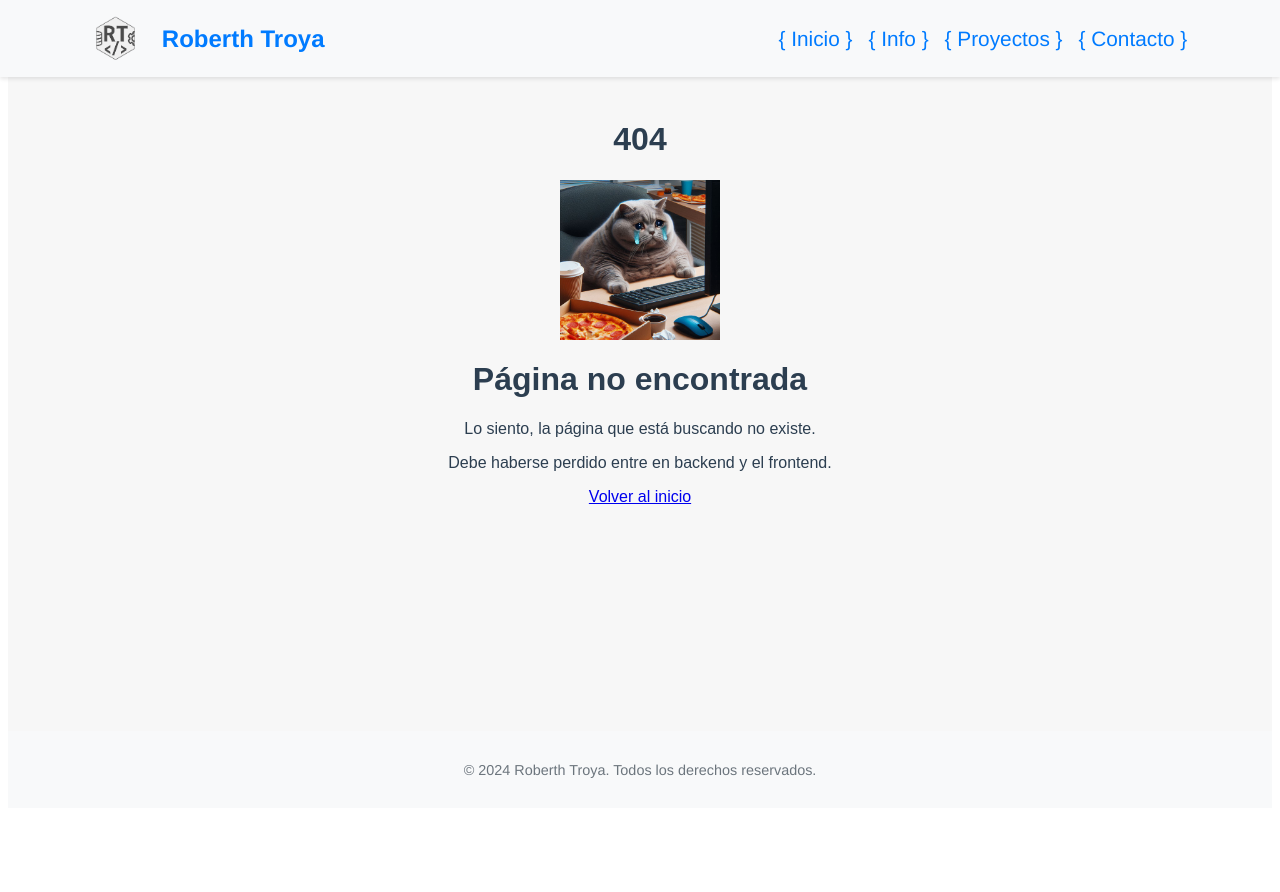
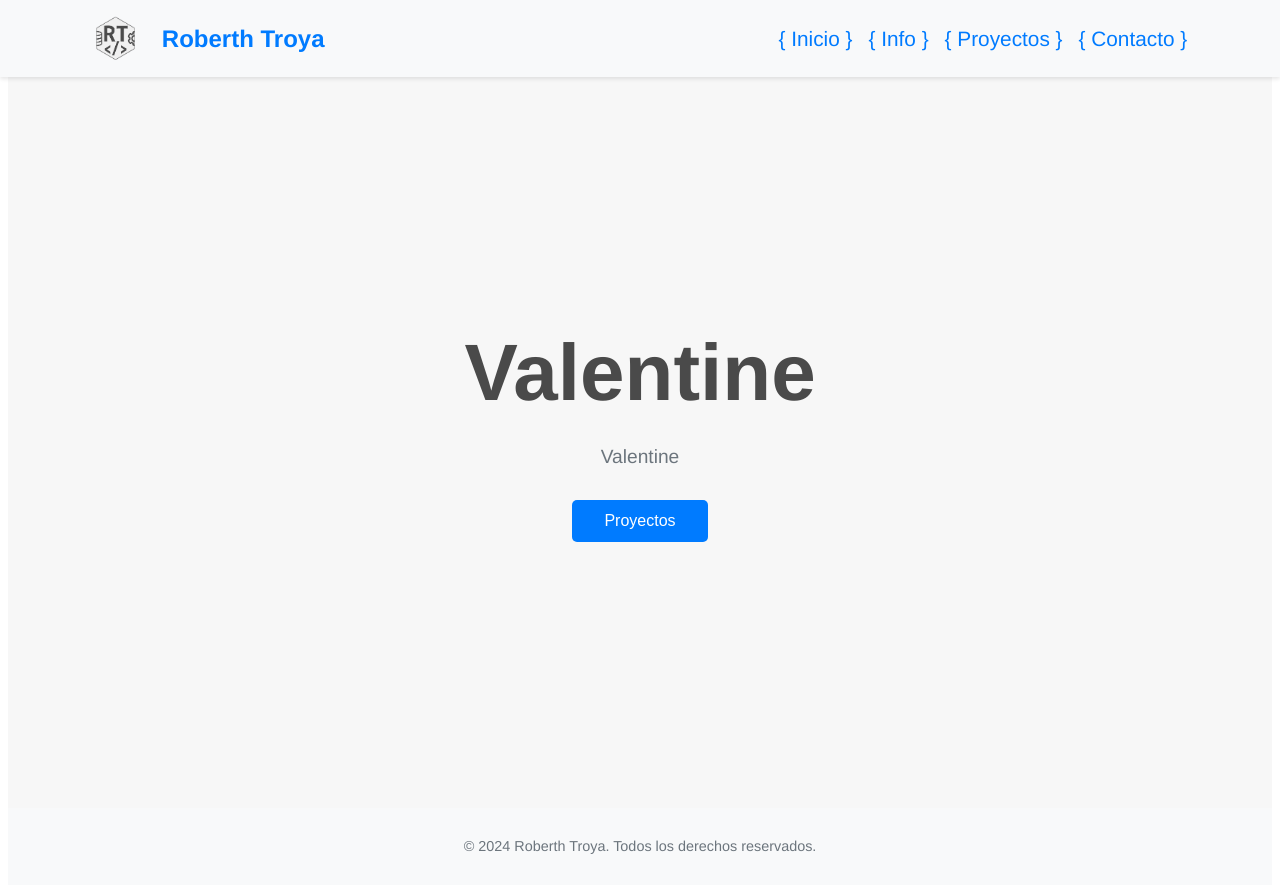
Before and after one commit to CoilBetrox/portafolio-rdtr, a Vue app: page /valentine in a window 1280 px wide. Before the commit the page ends 816 px from the top, so only its background shows below. Built offline with nearby package versions, Linux system fonts and the light colour scheme.

Commit message:
Feat ValentineView

```diff
--- a/src/router/index.js
+++ b/src/router/index.js
@@ -4,6 +4,7 @@ import AboutView from '@/views/AboutView.vue'
 import ProjectsView from '@/views/ProjectsView.vue'
 import ContactView from '@/views/ContactView.vue'
 import NotFoundPageComp from '@/components/NotFoundPageComp.vue'
+import ValentineView from '@/views/ValentineView.vue'
 
 const routes = [
   {
@@ -27,6 +28,11 @@ const routes = [
     component: ContactView
   },
   {
+    path: '/valentine',
+    name: 'Valentine',
+    component: ValentineView
+  },
+  {
     path: '/:pathMatch(.*)*',
     name: 'NotFound',
     component: NotFoundPageComp
--- /dev/null
+++ b/src/views/ValentineView.vue
@@ -0,0 +1,65 @@
+<template>
+    <div class="main-view">
+        <h1 class="name">Valentine</h1>
+        <p class="title">Valentine</p>
+        <button class="generic-button" @click="goToProjects">Proyectos</button>
+    </div>
+</template>
+
+<script>
+import { useRouter } from 'vue-router'
+
+export default {
+    name: 'ValentineView',
+    setup() {
+        const router = useRouter()
+
+        const goToProjects = () => {
+            router.push('/projects')
+        }
+
+        return {
+            goToProjects
+        }
+    }
+}
+</script>
+
+<style scoped>
+.main-view {
+    display: flex;
+    flex-direction: column;
+    align-items: center;
+    justify-content: center;
+    height: 100vh;
+    text-align: center;
+}
+
+.name {
+    color: #4A4A4A;
+    font-size: 5rem;
+    font-weight: bold;
+    margin-bottom: 0.5rem;
+}
+
+.title {
+    font-size: 1.2rem;
+    color: #6c757d;
+    margin-bottom: 2rem;
+}
+
+.generic-button {
+    padding: 0.75rem 2rem;
+    font-size: 1rem;
+    color: white;
+    background-color: #007bff;
+    border: none;
+    border-radius: 5px;
+    cursor: pointer;
+    transition: background-color 0.3s ease;
+}
+
+.generic-button:hover {
+    background-color: #0056b3;
+}
+</style>
```
